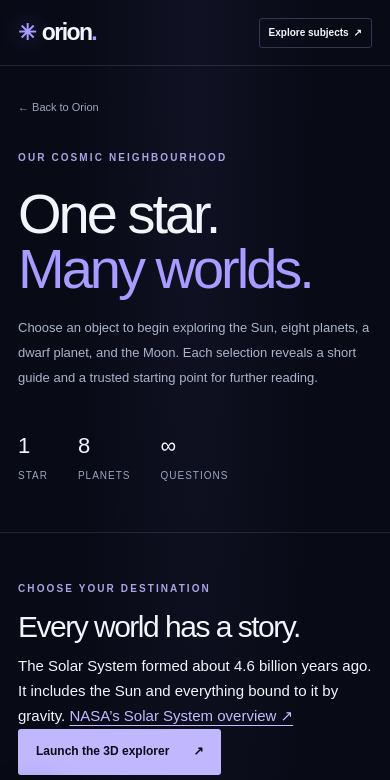
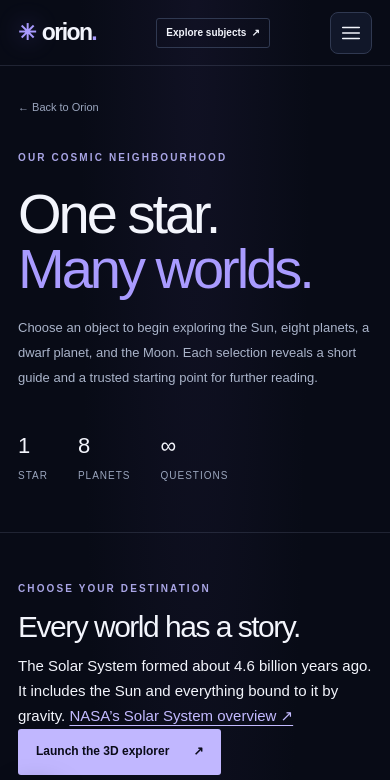
Before and after one commit to ih-rakib/Orion, a Next.js app: page /solar-system in a window 390 px wide. Shown: the top 780 px of the page. Built offline with nearby package versions, Linux system fonts and the light colour scheme.

Commit message:
Keep mobile navigation available across pages

```diff
--- a/app/solar-system/page.tsx
+++ b/app/solar-system/page.tsx
@@ -1,5 +1,6 @@
 import type { Metadata } from "next";
 import Link from "next/link";
+import {MobileMenu} from "@/components/mobile-menu";
 import { SolarSystemExplorer } from "@/components/solar-system-explorer";
 
 export const metadata: Metadata = {
@@ -13,6 +14,7 @@ export default function SolarSystemPage() {
       <Link href="/" className="brand" aria-label="Orion home"><span className="brand-mark" aria-hidden="true">✳</span><span>orion<span className="brand-period">.</span></span></Link>
       <nav aria-label="Breadcrumb"><Link href="/">Home</Link><span>/</span><span>Solar System</span></nav>
       <Link href="/#explore" className="header-cta">Explore subjects <span aria-hidden="true">↗</span></Link>
+      <MobileMenu/>
     </header>
     <section className="solar-system-hero">
       <Link href="/" className="back-link">← Back to Orion</Link>
```
